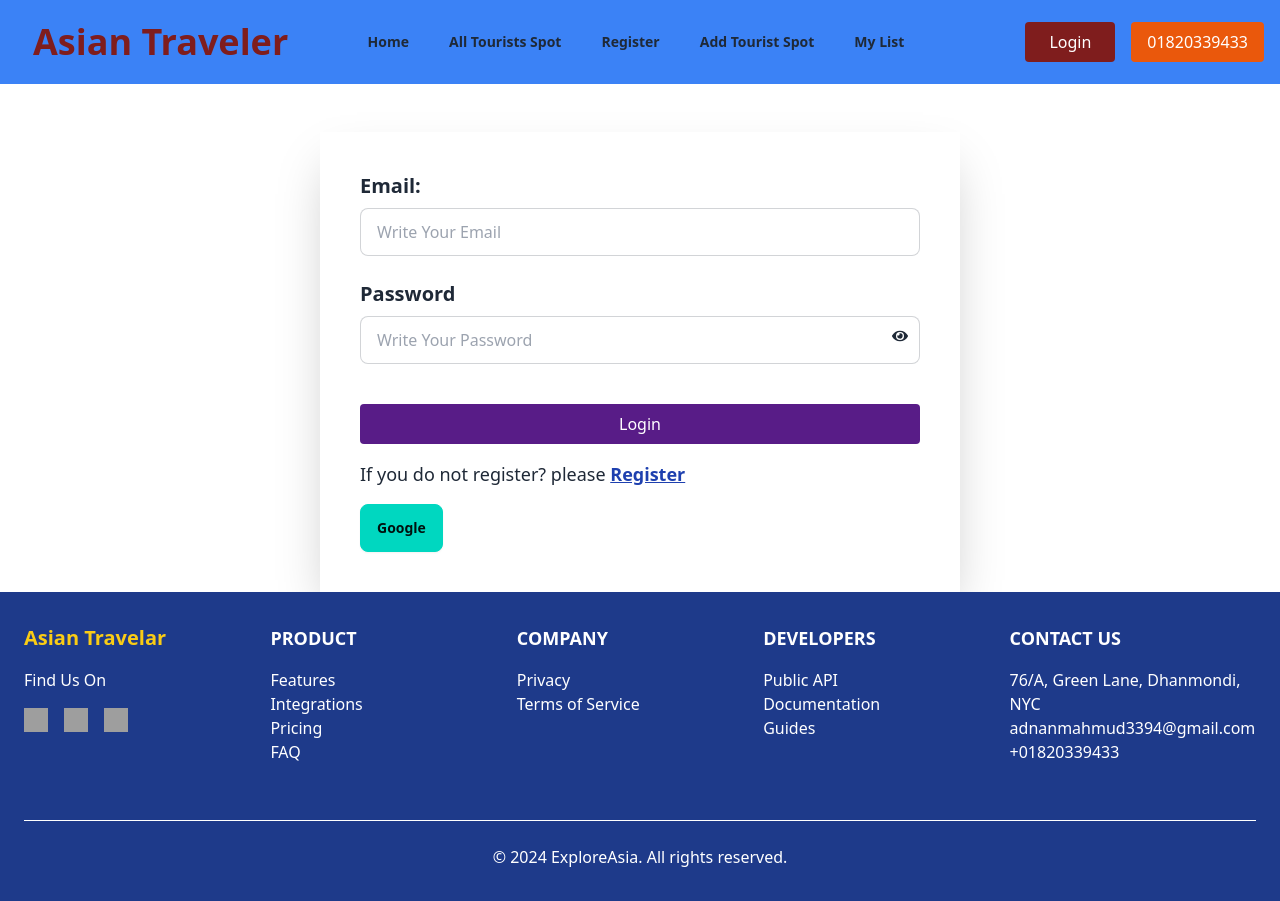
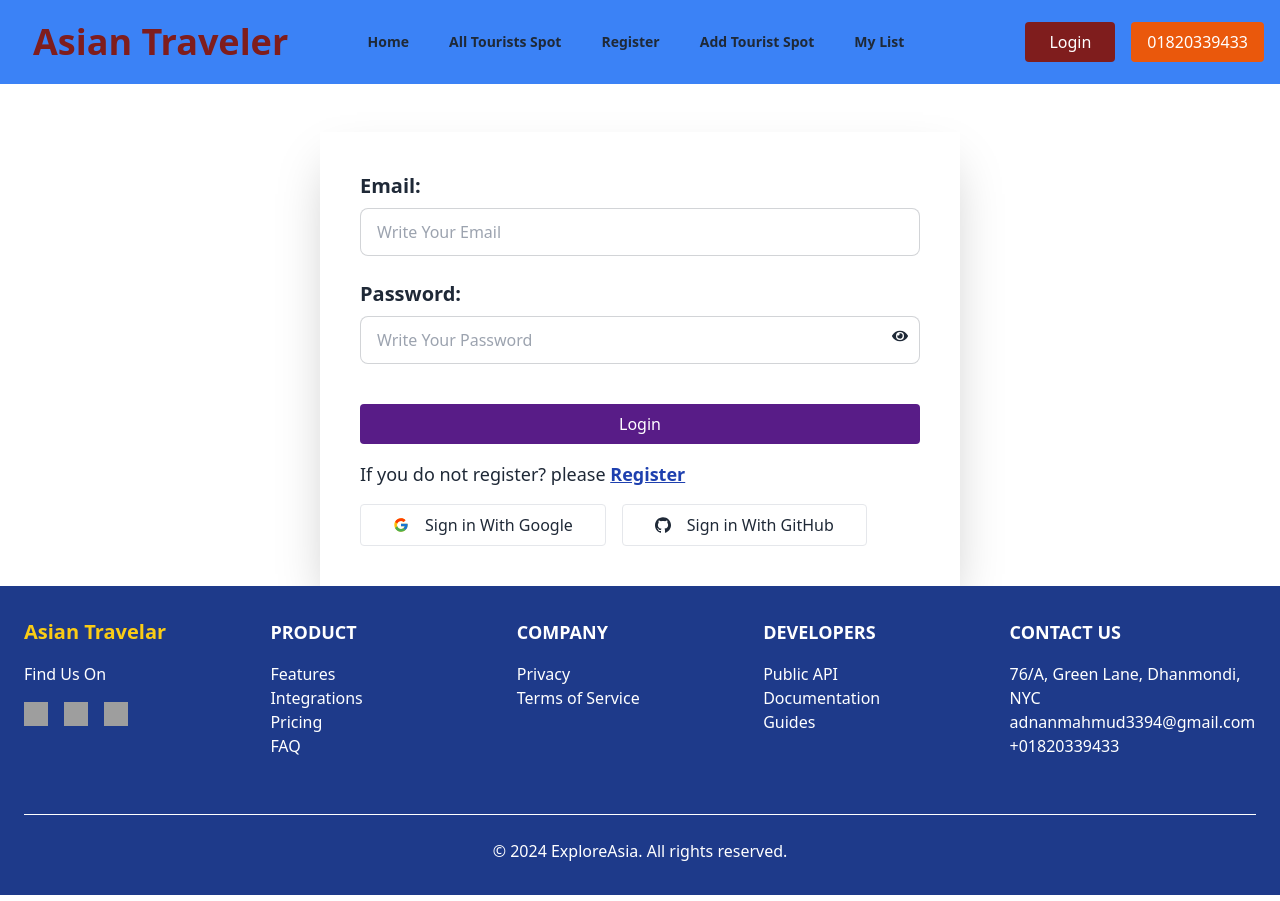
Before and after one commit to Jashimuddin123/asia-traveler-frontend, a React (Vite) app: page /login in a window 1280 px wide. Built offline with nearby package versions, Linux system fonts and the light colour scheme; no server answers; grey boxes are pictures that could not be loaded.

Commit message:
added new github authentication in firebase

```diff
--- a/src/AuthProvider/AuthProvider.jsx
+++ b/src/AuthProvider/AuthProvider.jsx
@@ -1,13 +1,14 @@
-import { createUserWithEmailAndPassword, onAuthStateChanged, signInWithPopup, signOut } from "firebase/auth";
+import { createUserWithEmailAndPassword,  onAuthStateChanged, signInWithPopup, signOut } from "firebase/auth";
 import { createContext, useEffect, useState } from "react";
 import auth from "../Firebase/Firebase.config";
 import { signInWithEmailAndPassword } from "firebase/auth/cordova";
-import { GoogleAuthProvider } from "firebase/auth";
+import { GoogleAuthProvider, GithubAuthProvider } from "firebase/auth";
 // create context
 export const AuthContext = createContext(null);
 
 // social provider
 const googleProvider = new GoogleAuthProvider()
+const githubProvider = new GithubAuthProvider()
 
 const AuthProvider = ({children}) => {
   const [user, setUser] = useState(null)
@@ -25,11 +26,15 @@ const signInUser = (email, password)=>{
 
 // google log in
 
- //  googleLogin
+ //  googleLogin authentication here
  const googleLogin = () =>{
-
     return signInWithPopup(auth, googleProvider)
      }
+
+    //  github authentication here
+    const githubLogin = () =>{
+        return signInWithPopup(auth, githubProvider)
+    }
 
      //  logut
 const logOut = () =>{
@@ -58,6 +63,7 @@ const logOut = () =>{
         createUser,
         signInUser,
         googleLogin,
+        githubLogin,
         logOut,
         user
 
--- a/src/Components/Login.jsx
+++ b/src/Components/Login.jsx
@@ -1,13 +1,15 @@
-// import { Link, Navigate } from "react-router-dom";
 import { FaEye, FaEyeSlash } from "react-icons/fa";
 import { useContext, useState } from "react";
 import { useForm } from "react-hook-form";
 import { AuthContext } from "../AuthProvider/AuthProvider";
 import { Link } from "react-router-dom";
+import { FcGoogle } from "react-icons/fc";
+import { ImGithub } from "react-icons/im";
+
 const Login = () => {
-    const {signInUser,googleLogin} = useContext(AuthContext)
-    const [passwordVisible, setPasswordVisible] = useState(false);
-  //  useform hooks
+  const { signInUser, googleLogin, githubLogin } = useContext(AuthContext);
+  const [passwordVisible, setPasswordVisible] = useState(false);
+
   const {
     register,
     handleSubmit,
@@ -15,25 +17,30 @@ const Login = () => {
   } = useForm();
 
   const onSubmit = (data) => {
-    console.log(data);
     const { email, password } = data;
     signInUser(email, password)
       .then(result => {
         console.log(result.user);
-
       })
       .catch(error => {
         console.log(error);
       });
   };
 
-//   google login functionlity
-const handleGoogleLogin = () => {
+  const handleGoogleLogin = () => {
     googleLogin()
       .then(result => {
         console.log(result.user);
-        // Navigate(form, { replace: true });
+      })
+      .catch(error => {
+        console.log(error);
+      });
+  };
 
+  const handleGithubLogin = () => {
+    githubLogin()
+      .then(result => {
+        console.log(result.user);
       })
       .catch(error => {
         console.log(error);
@@ -57,16 +64,18 @@ const handleGoogleLogin = () => {
             type="email"
             id="email"
             name="email"
-             placeholder="Write Your Email"
+            placeholder="Write Your Email"
             {...register("email", { required: true })}
-            required
           />
-             {errors.email && <span className="text-lg  text-red-800">This field is required</span>}
+          {errors.email && <span className="text-lg text-red-800">This field is required</span>}
           <br />
           <br />
 
           <div className="relative">
-            <label className="text-xl font-semibold" htmlFor="password">Password</label> <br />
+            <label className="text-xl font-semibold" htmlFor="password">
+              Password:
+            </label>
+            <br />
             <input
               type={passwordVisible ? "text" : "password"}
               name="password"
@@ -77,7 +86,7 @@ const handleGoogleLogin = () => {
             <span className="absolute right-3 top-12 cursor-pointer" onClick={togglePasswordVisibility}>
               {passwordVisible ? <FaEyeSlash /> : <FaEye />}
             </span>
-            {errors.password && <span className="text-lg  text-red-800">This field is required</span>}
+            {errors.password && <span className="text-lg text-red-800">This field is required</span>}
           </div>
           <br />
 
@@ -90,16 +99,21 @@ const handleGoogleLogin = () => {
 
         <p className="my-4 text-lg">
           If you do not register? please{" "}
-          <Link
-            className="text-blue-800 underline font-semibold"
-            to="/register"
-          >
+          <Link className="text-blue-800 underline font-semibold" to="/register">
             Register
           </Link>
         </p>
-        <button className="btn btn-accent" onClick={handleGoogleLogin}>Google</button>
+        <div className="flex gap-4">
+          <button className="px-8 py-2 rounded border flex items-center gap-4" onClick={handleGoogleLogin}>
+            <FcGoogle />
+            Sign in With Google
+          </button>
+          <button className="px-8 py-2 rounded border flex items-center gap-4" onClick={handleGithubLogin}>
+            <ImGithub />
+            Sign in With GitHub
+          </button>
+        </div>
       </div>
-
     </div>
   );
 };
--- a/src/Components/MyList.jsx
+++ b/src/Components/MyList.jsx
@@ -1,6 +1,19 @@
+import { useContext, useEffect, useState } from "react";
+import { AuthContext } from "../AuthProvider/AuthProvider";
 
 
 const MyList = () => {
+    const {user} = useContext(AuthContext)
+    console.log('user here',user);
+
+
+    const [list, setList] = useState([])
+
+    useEffect(()=>{
+        fetch(`http://localhost:5000/touristSpots?email=${user.email}`)
+        .then(res=> res.json())
+        .then(data=> console.log('data here', data))
+    }, [user.email])
     return (
         <div>
              my list
```
